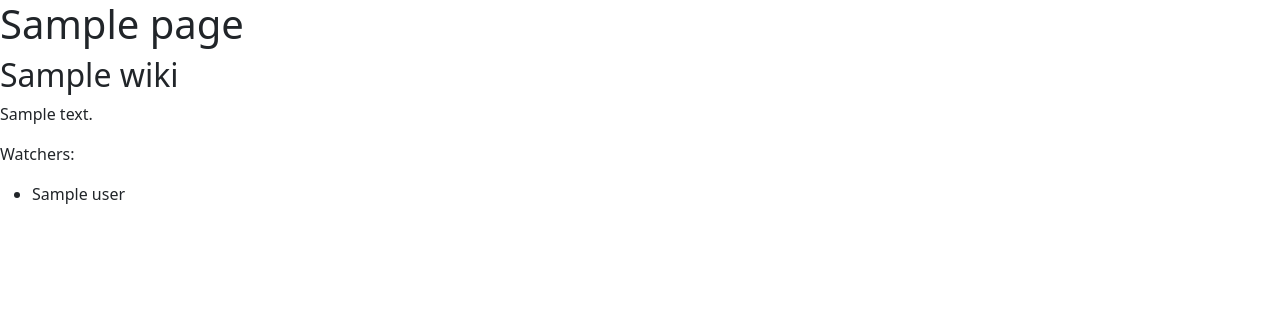
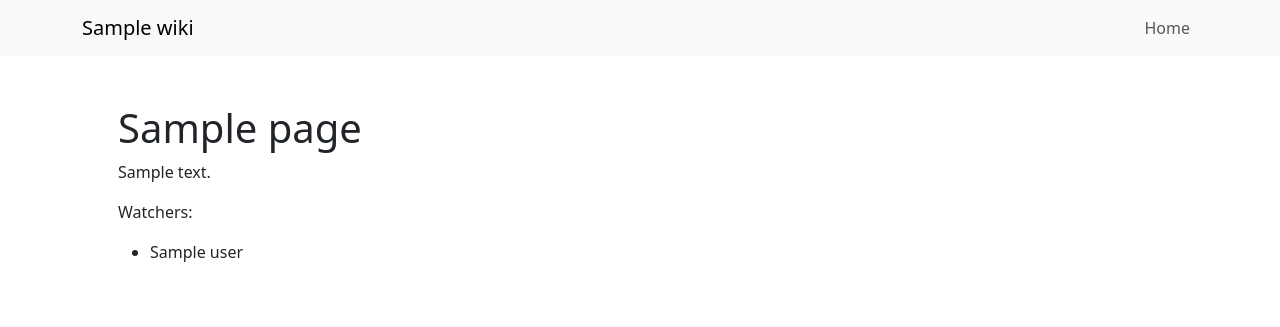
Before and after one commit to OracleNine/Renaissance, a Django app: template wiki/templates/wiki/page/page.html in a window 1280 px wide. Shown: the top 327 px of the page. Run offline with Django 5.2, Linux system fonts and the light colour scheme; the template is opened without the code that fills it: most values are stand-ins (such as "Sample title", 1, 10 or a date in 2020).

Commit message:
Added top nav for wiki

```diff
--- /dev/null
+++ b/wiki/templates/wiki/navigation/nav-top.html
@@ -0,0 +1,15 @@
+<nav class="navbar navbar-expand-md bg-body-tertiary">
+    <div class="container">
+        <a href="" class="navbar-brand">
+            {{ page.wiki }}
+        </a>
+        <button class="navbar-toggler" data-bs-toggle="collapse" data-bs-target="#nav" aria-controls="nav" aria-label="Expand Navigation">
+            <span class="navbar-toggler-icon"></span>
+        </button>
+        <div class="collapse navbar-collapse justify-content-end" id="nav">
+            <ul class="navbar-nav">
+                <li class="nav-item"><a href="/" class="nav-link" aria-current="page">Home</a></li>
+            </ul>
+        </div>
+    </div>
+</nav>
--- a/wiki/templates/wiki/page/page.html
+++ b/wiki/templates/wiki/page/page.html
@@ -1,11 +1,15 @@
 {% extends 'wiki/base.html' %}
 
-{% block title %}Page{% endblock %}
+{% block title %}
+{{ page.name }}
+{% endblock %}
 
 {% block content %}
 
+{% include 'wiki/navigation/nav-top.html' with page=page %}
+{% include 'wiki/navigation/nav-side.html' %}
+<div class="container mx-10 p-5">
     <h1>{{ page.name }}</h1>
-<h2>{{ page.wiki }}</h2>
 
     <p>{{ page.content }}</p>
 
@@ -16,5 +20,6 @@
         {% endfor %}
     </ul>
     </p>
+</div>
 
 {% endblock %}
--- a/wiki/views.py
+++ b/wiki/views.py
@@ -15,15 +15,15 @@ def page(request, wiki_name, page_name):
             # First time wiki setup
 
             homePage = Page(wiki=wiki, name="Home", content="Welcome to your new wiki!")
+            # TODO: Generate top and side navigation
+
             homePage.save()
 
         elif not pageExists:
             return redirect("/404")
 
         page = Page.objects.filter(wiki=wiki, name=pageName)[0]
-
         context = page.createDict()
-
         return render(request, "wiki/page/page.html", context={"page": context})
 
 def index(request, wiki_name):
```
Also changed, not shown: wiki/templates/wiki/navigation/nav-side.html (added). Lines whose indentation alone changed are shown as unchanged.
